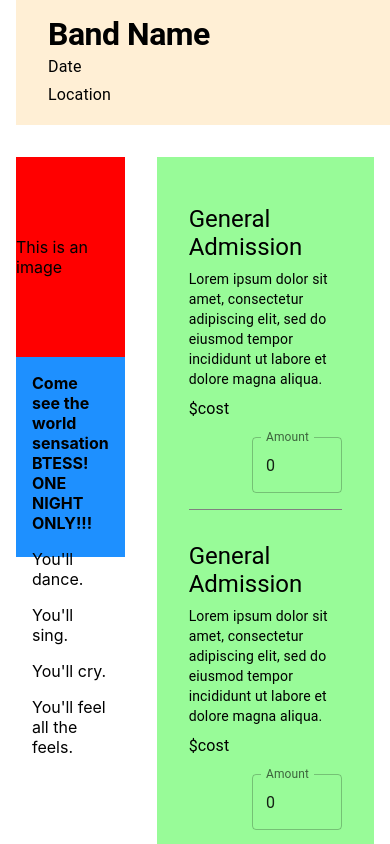
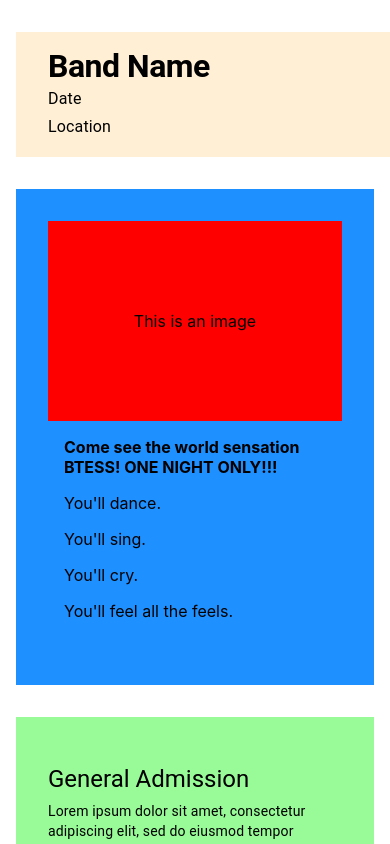
Before and after one commit to bpu991/ActBlue-Take-Home-Assessment, a React (Create React App) app: page / in a window 390 px wide. Shown: the top 844 px of the page. Built offline with nearby package versions, Linux system fonts and the light colour scheme.

Commit message:
Added responsiveness

```diff
--- a/src/App.js
+++ b/src/App.js
@@ -6,15 +6,28 @@ import kpopBand from "./band-json/kpop-band.json";
 import punkBand from "./band-json/punk-band.json";
 
 import BandForm from "./components/BandForm";
+import { theme } from ".";
 
 function App() {
   const bands = [skaBand, kpopBand, punkBand];
 
   return (
-    <Container className="App" maxWidth="lg">
+    <Container
+      className="App"
+      maxWidth="lg"
+      sx={{ paddingTop: 4, paddingBottom: 4 }}
+    >
       <EventInformation />
 
-      <Box display="flex" gap={4}>
+      <Box
+        display="flex"
+        gap={4}
+        sx={{
+          [theme.breakpoints.down("sm")]: {
+            flexDirection: "column",
+          },
+        }}
+      >
         <BandBiography />
         <BandForm band={bands[0]} />
       </Box>
--- a/src/components/BandBiography.js
+++ b/src/components/BandBiography.js
@@ -1,9 +1,17 @@
 import { Box } from '@mui/material';
+import { theme } from '..';
 
 const BandBiography = () => {
 
     return (
-        <Box bgcolor={"dodgerblue"} width="40%" height="400px">
+        <Box bgcolor={"dodgerblue"}
+        sx={{
+        [theme.breakpoints.down("sm")]: {
+          maxWidth: "100%",
+          padding: 4,
+        },
+      }}
+        >
             <Box bgcolor={"red"} width="100%" height="200px" display="flex" justifyContent="center" alignItems="center">
                 This is an image
             </Box>
--- a/src/components/BandForm.js
+++ b/src/components/BandForm.js
@@ -2,7 +2,9 @@ import { Box, Button, Typography } from "@mui/material";
 import { useForm } from "react-hook-form";
 import Ticket from "./Ticket";
 import ContactDetails from "./ContactDetails";
-import PaymentDetails from './PaymentDetails';
+import PaymentDetails from "./PaymentDetails";
+import { theme } from "..";
+
 const BandForm = ({ band }) => {
   const {
     register,
@@ -11,7 +13,16 @@ const BandForm = ({ band }) => {
   } = useForm();
 
   return (
-    <Box bgcolor={"palegreen"} width="60%" padding={4}>
+    <Box
+      bgcolor={"palegreen"}
+      padding={4}
+      sx={{
+        [theme.breakpoints.down("sm")]: {
+          maxWidth: "100%",
+          padding: 4,
+        },
+      }}
+    >
       <form>
         <Box display="flex" flexDirection="column" gap={2}>
           <Ticket
```
